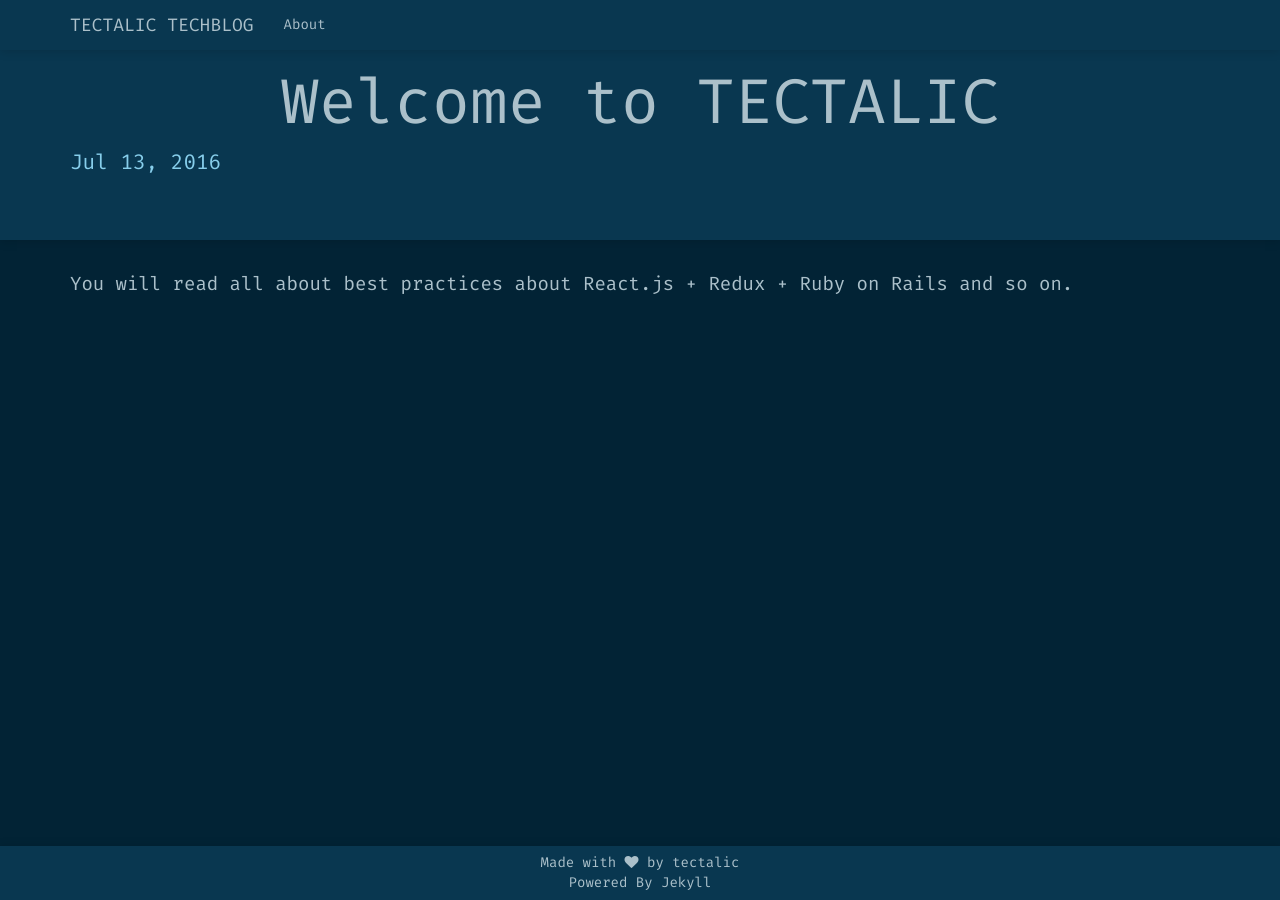
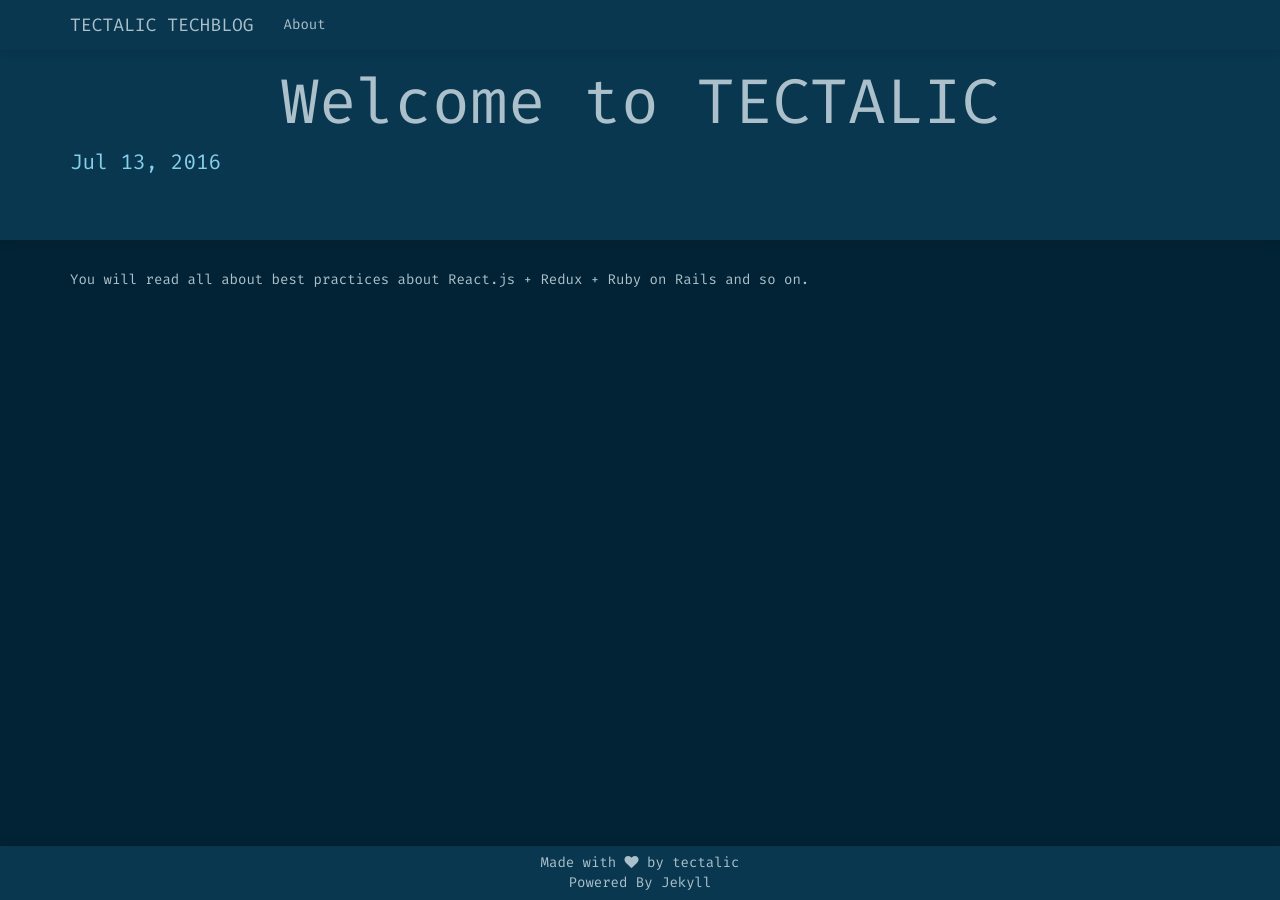
Before and after one commit to tectalic/tectalic.github.io, a Jekyll site: the page built from _posts/2016-07-13-welcome-to-jekyll.markdown, in a window 1280 px wide. Built offline with Jekyll 4.4.1, drawn with Linux system fonts in a browser that asks for light colours; nearby versions of some CDN libraries; some web fonts are replaced; comment, search, counter and statistics services are not loaded.

Commit message:
base-font-size and post-content font-size to 14p

```diff
--- a/css/main.scss
+++ b/css/main.scss
@@ -90,7 +90,7 @@ padding-bottom: 0.3em;
   color: #abc0ca !important;
 }
 .post-content{
-  font-size: 19px;
+  font-size: 14px;
   text-align: justify;
   padding-bottom: 5em;
 }
@@ -153,7 +153,7 @@ text-align: center;
 }
 // Our variables
 $base-font-family: "Helvetica Neue", Helvetica, Arial, sans-serif;
-$base-font-size:   16px;
+$base-font-size:   14px;
 $base-font-weight: 400;
 $small-font-size:  $base-font-size * 0.875;
 $base-line-height: 1.5;
```
